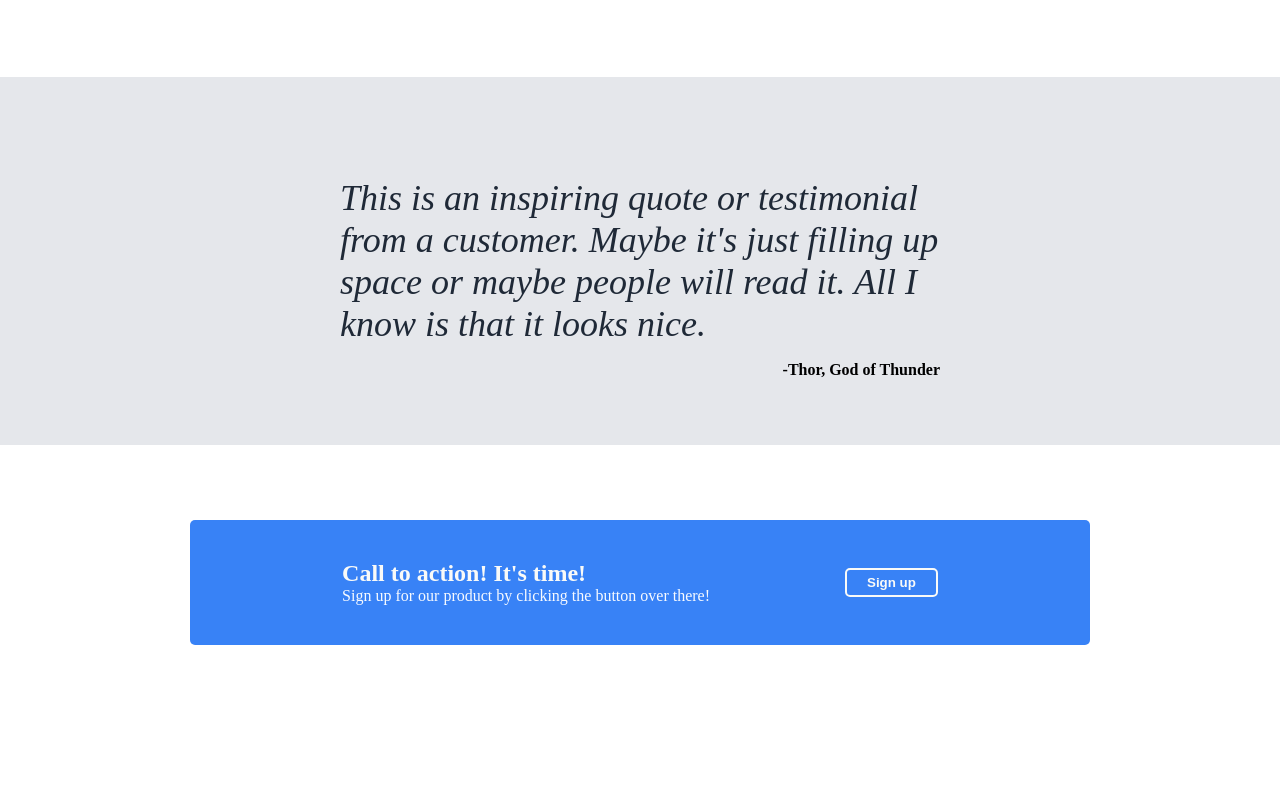
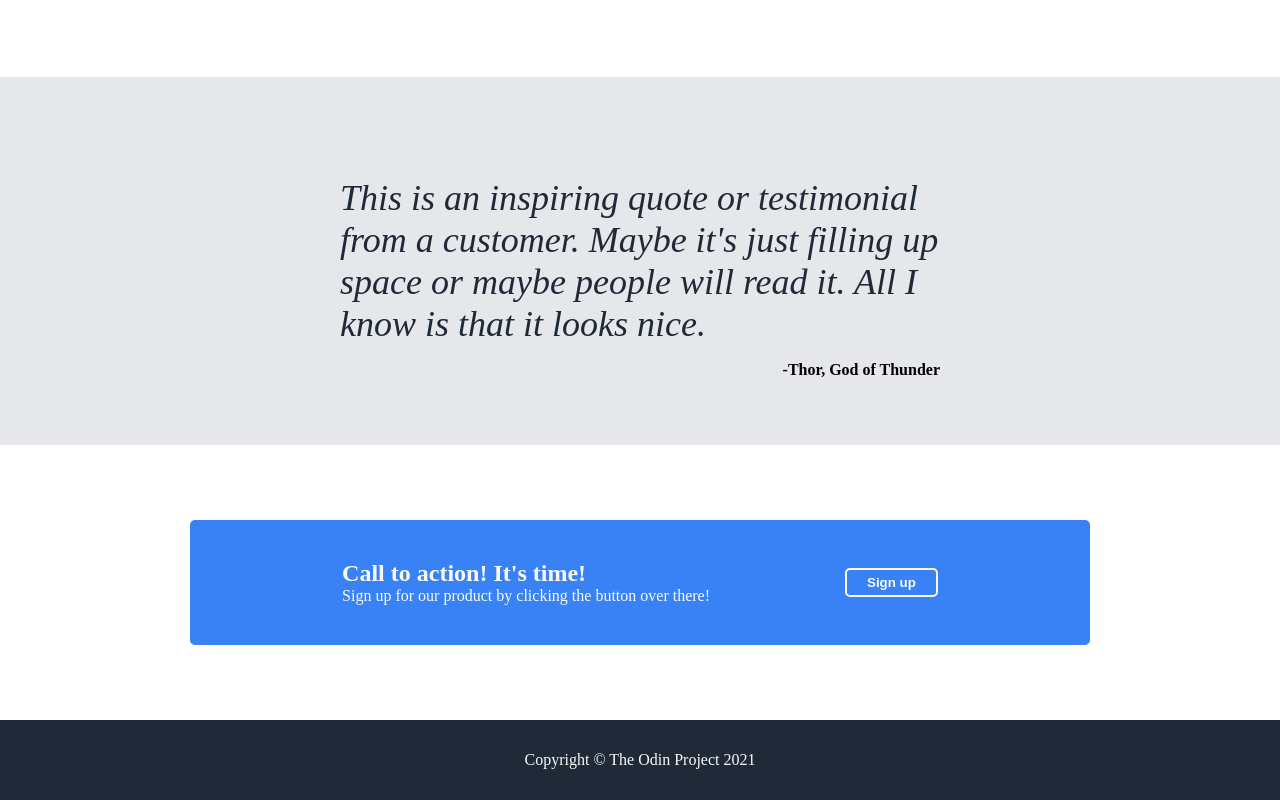
Before and after one commit to RandomSoggyMonkee/landingpage, a plain HTML site: page index.html in a window 1280 px wide. Shown: the part 839-1639 px from the top of the page. Before the commit the page ends 1559 px from the top, so only its background shows below. Drawn offline with Linux system fonts and the light colour scheme.

Commit message:
Add footer

```diff
--- a/index.html
+++ b/index.html
@@ -66,7 +66,10 @@
             </div>
         </div>
         <footer>
+            <div class="foot">
+                <p>Copyright © The Odin Project 2021</p>
 
+            </div>
         </footer>
 
 
--- a/style.css
+++ b/style.css
@@ -41,8 +41,18 @@ ul,
 }
 
 .herotitle,
-.ctahead {
+.ctahead,
+.foot {
     color: #f9faf8;
+}
+
+.imgholder,
+.ctacontainer,
+.ctacard,
+footer {
+    display: flex;
+    align-items: center;
+    justify-content: center;
 }
 
 
@@ -92,9 +102,6 @@ button {
 }
 
 .imgholder {
-    display: flex;
-    align-items: center;
-    justify-content: center;
     background-color: #747474;
     color: #e2e2e2;
     min-width: 400px;
@@ -170,14 +177,6 @@ button {
 
 /* CTA SECTION */
 
-
-.ctacontainer,
-.ctacard {
-    display: flex;
-    justify-content: center;
-    align-items: center;
-}
-
 .ctacard {
     background-color: #3882f6;
     margin: 75px auto;
@@ -200,3 +199,7 @@ button {
 
 
 /* FOOTER SECTION */
+
+footer {
+    padding: 15px;
+}
```
